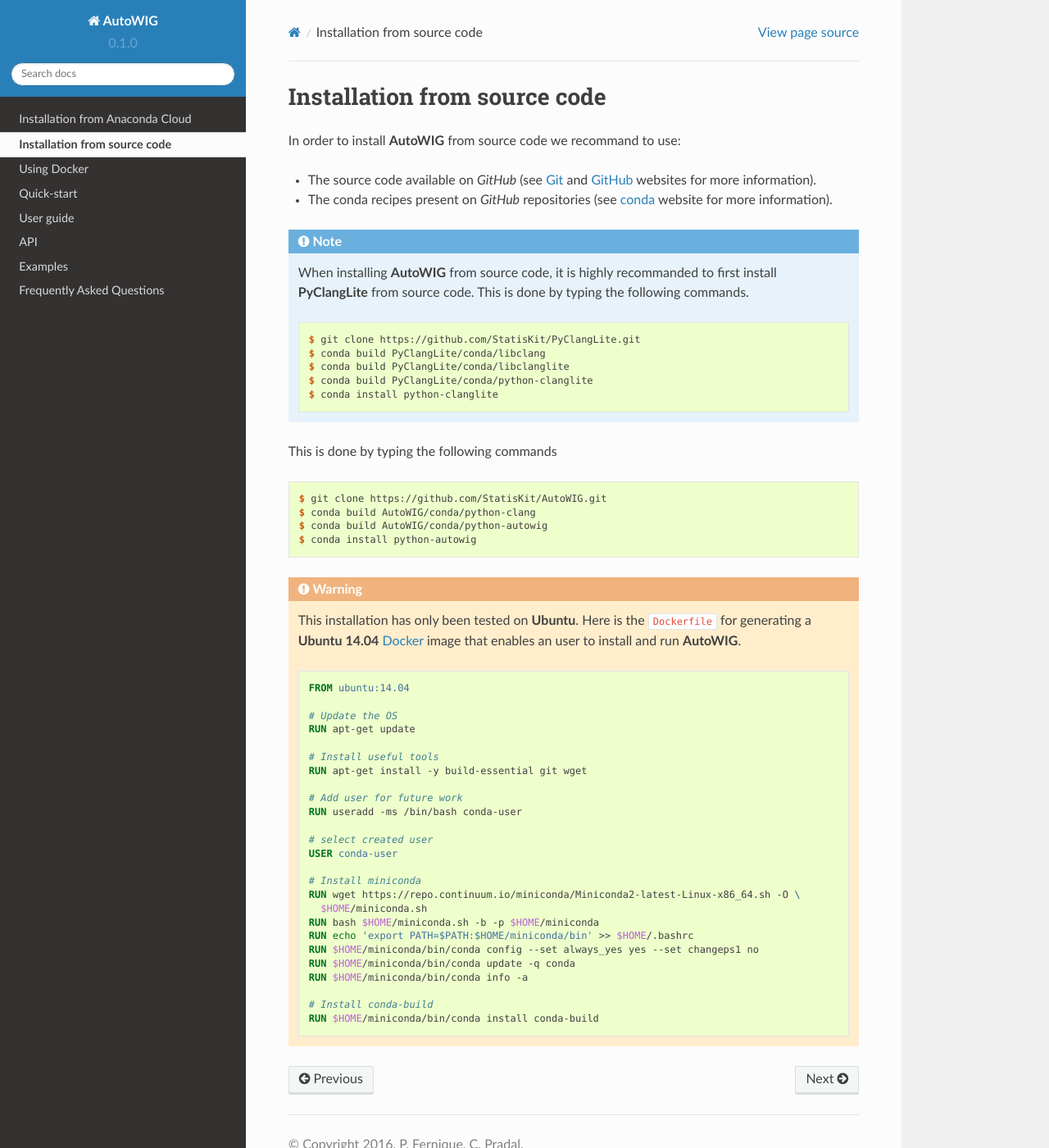
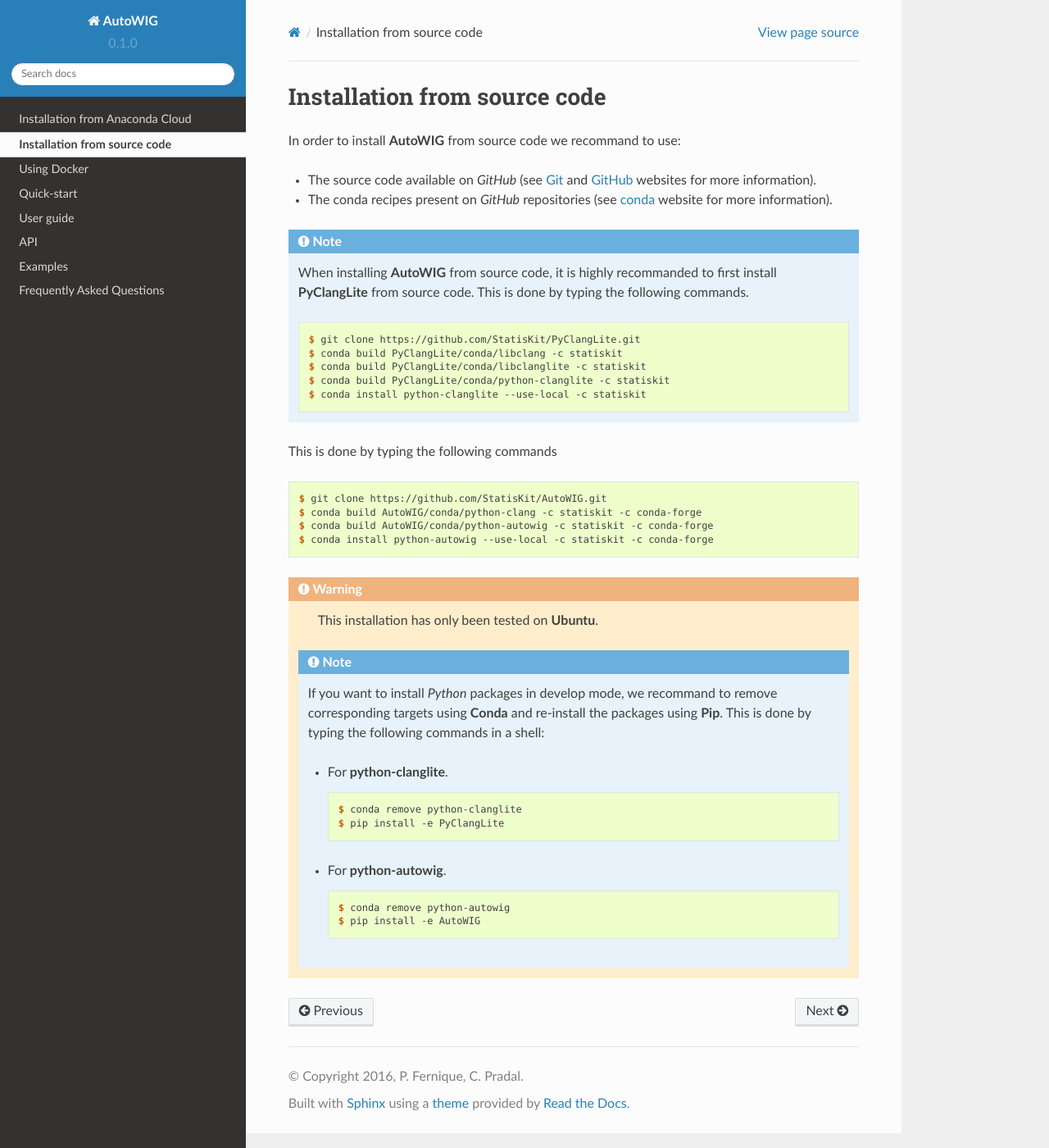
Before and after one commit to StatisKit/AutoWIG, a Sphinx documentation site: the page built from doc/source.rst, in a window 1280 px wide and 1400 px high. Shown: the whole window at 82% size. Built offline with Sphinx 7.4.7 and the Read the Docs theme 2.0.0, drawn with Linux system fonts in a browser that asks for light colours.

Commit message:
Update source.rst

```diff
--- a/doc/source.rst
+++ b/doc/source.rst
@@ -16,53 +16,39 @@
     .. code-block:: console
 
         $ git clone https://github.com/StatisKit/PyClangLite.git
-        $ conda build PyClangLite/conda/libclang
-        $ conda build PyClangLite/conda/libclanglite
-        $ conda build PyClangLite/conda/python-clanglite
-        $ conda install python-clanglite
-
+        $ conda build PyClangLite/conda/libclang -c statiskit
+        $ conda build PyClangLite/conda/libclanglite -c statiskit
+        $ conda build PyClangLite/conda/python-clanglite -c statiskit
+        $ conda install python-clanglite --use-local -c statiskit
 
 This is done by typing the following commands
 
 .. code-block:: console
 
     $ git clone https://github.com/StatisKit/AutoWIG.git
-    $ conda build AutoWIG/conda/python-clang
-    $ conda build AutoWIG/conda/python-autowig
-    $ conda install python-autowig
-
+    $ conda build AutoWIG/conda/python-clang -c statiskit -c conda-forge
+    $ conda build AutoWIG/conda/python-autowig -c statiskit -c conda-forge
+    $ conda install python-autowig --use-local -c statiskit -c conda-forge
 
 .. warning::
 
     This installation has only been tested on **Ubuntu**.
-    Here is the :code:`Dockerfile` for generating a **Ubuntu 14.04** `Docker <https://www.docker.com/>`_ image
-    that enables an user to install and run **AutoWIG**.
 
-    .. code-block:: docker
+ .. note::
 
+    If you want to install *Python* packages in develop mode, we recommand to remove corresponding targets using **Conda** and re-install the packages using **Pip**.
+    This is done by typing the following commands in a shell:
 
-        FROM ubuntu:14.04
+    * For **python-clanglite**.
 
-        # Update the OS
-        RUN apt-get update
+      .. code-block:: console
 
-        # Install useful tools
-        RUN apt-get install -y build-essential git wget
+         $ conda remove python-clanglite
+         $ pip install -e PyClangLite
 
-        # Add user for future work
-        RUN useradd -ms /bin/bash conda-user
+    * For **python-autowig**.
 
-        # select created user
-        USER conda-user
+      .. code-block:: console
 
-        # Install miniconda
-        RUN wget https://repo.continuum.io/miniconda/Miniconda2-latest-Linux-x86_64.sh -O \
-          $HOME/miniconda.sh
-        RUN bash $HOME/miniconda.sh -b -p $HOME/miniconda
-        RUN echo 'export PATH=$PATH:$HOME/miniconda/bin' >> $HOME/.bashrc
-        RUN $HOME/miniconda/bin/conda config --set always_yes yes --set changeps1 no
-        RUN $HOME/miniconda/bin/conda update -q conda
-        RUN $HOME/miniconda/bin/conda info -a
-
-        # Install conda-build
-        RUN $HOME/miniconda/bin/conda install conda-build
+         $ conda remove python-autowig
+         $ pip install -e AutoWIG
```
